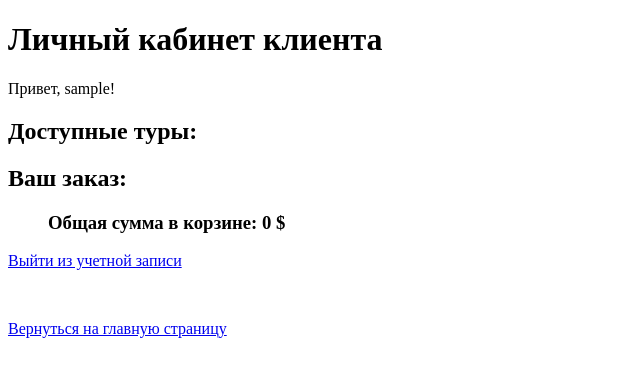
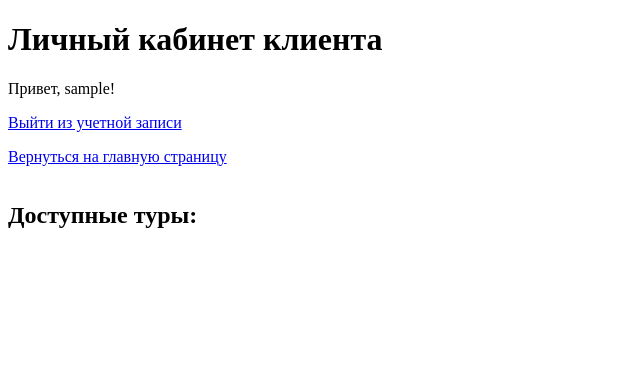
Before and after one commit to tesh-ts/tour_php, a PHP site: template web/views/client_view.php in a window 1280 px wide. Shown: the top 377 px of the page, without its empty margins (0-640 px from the left). Run offline with PHP 8.4, Linux system fonts and the light colour scheme; the template is opened without the code that fills it, so the values that code supplies are empty; the visitor is signed in with stand-in values (Sample User, id 1).

Commit message:
update client_view

```diff
--- a/web/views/client_view.php
+++ b/web/views/client_view.php
@@ -31,37 +31,8 @@
     $totalPrice += $tourPrice * $order['kolvo'];
 
 }
-?>
-
-
-
-<!DOCTYPE html>
-<html lang="en">
-<head>
-    <meta charset="UTF-8">
-    <meta name="viewport" content="width=device-width, initial-scale=1.0">
-    <title>Личный кабинет</title>
-    <script src="https://code.jquery.com/jquery-3.6.4.min.js"></script>
-
-</head>
-<body>
-    <div id="full">
-    <h1>Личный кабинет клиента</h1>
-    <p>Привет, <?php echo $_SESSION['username']; ?>!</p>
-
-    <h2>Доступные туры:</h2>
-    <ul>
-        <?php foreach ($tours as $tour): ?>
-            <li>
-                <?php echo $tour['id'] . '. ' . $tour['country'] . ', ' . $tour['town'] . ' - ' . $tour['price']; ?> $.
-                <form method="post" id="addTourForm">
-                    <input type="hidden" name="tour_id" value="<?php echo $tour['id']; ?>">
-                    <button type="submit" name="add_to_cart">Добавить в корзину</button>
-                </form>
-            </li>
-        <?php endforeach; ?>
-    </ul>
-
+if (isset($_SERVER['HTTP_X_REQUESTED_WITH']) && strtolower($_SERVER['HTTP_X_REQUESTED_WITH']) === 'xmlhttprequest') {
+    ?>
     <h2>Ваш заказ:</h2>
     <ul>
         <?php foreach ($orders as $order): ?>
@@ -85,9 +56,47 @@
         <h3>Общая сумма в корзине: <?php echo $totalPrice; ?> $</h3>
     </ul>
 
-    <p><a href="../logout.php">Выйти из учетной записи</a></p> <br>
+
+    <?php
+    exit();
+}
+?>
+
+
+
+<!DOCTYPE html>
+<html lang="en">
+<head>
+    <meta charset="UTF-8">
+    <meta name="viewport" content="width=device-width, initial-scale=1.0">
+    <title>Личный кабинет</title>
+    <script src="https://code.jquery.com/jquery-3.6.4.min.js"></script>
+
+</head>
+<body>
+    <h1>Личный кабинет клиента</h1>
+    <p>Привет, <?php echo $_SESSION['username']; ?>!</p>
+    <p><a href="../logout.php">Выйти из учетной записи</a></p>
     <p><a href="../index.php">Вернуться на главную страницу</a></p>
+    <div class="full">
+        <div class="tours-container">
+        <h2>Доступные туры:</h2>
+        <ul>
+            <?php foreach ($tours as $tour): ?>
+                <li>
+                    <?php echo $tour['id'] . '. ' . $tour['country'] . ', ' . $tour['town'] . ' - ' . $tour['price']; ?> $.
+                    <form method="post" id="addTourForm">
+                        <input type="hidden" name="tour_id" value="<?php echo $tour['id']; ?>">
+                        <button type="submit" name="add_to_cart">Добавить в корзину</button>
+                    </form>
+                </li>
+            <?php endforeach; ?>
+        </ul>
+
+        </div>
+        <div id="ordersTableContainer"></div>
     </div>
+
     <style>
         .order-item {
             display: flex;
@@ -98,6 +107,12 @@
         .order-item form {
             margin-left: 10px;
         }
+        .full {
+            display: flex;
+            justify-content: flex-start;
+        }
+
+
     </style>
     <script>
 
@@ -107,7 +122,7 @@
                 url: 'client_controller.php',
                 data: { },
                 success: function(response) {
-                    $('#full').empty().html(response);
+                    $('#ordersTableContainer').empty().html(response);
                 },
                 error: function(error) {
                     console.error('Ошибка AJAX:', error);
```
